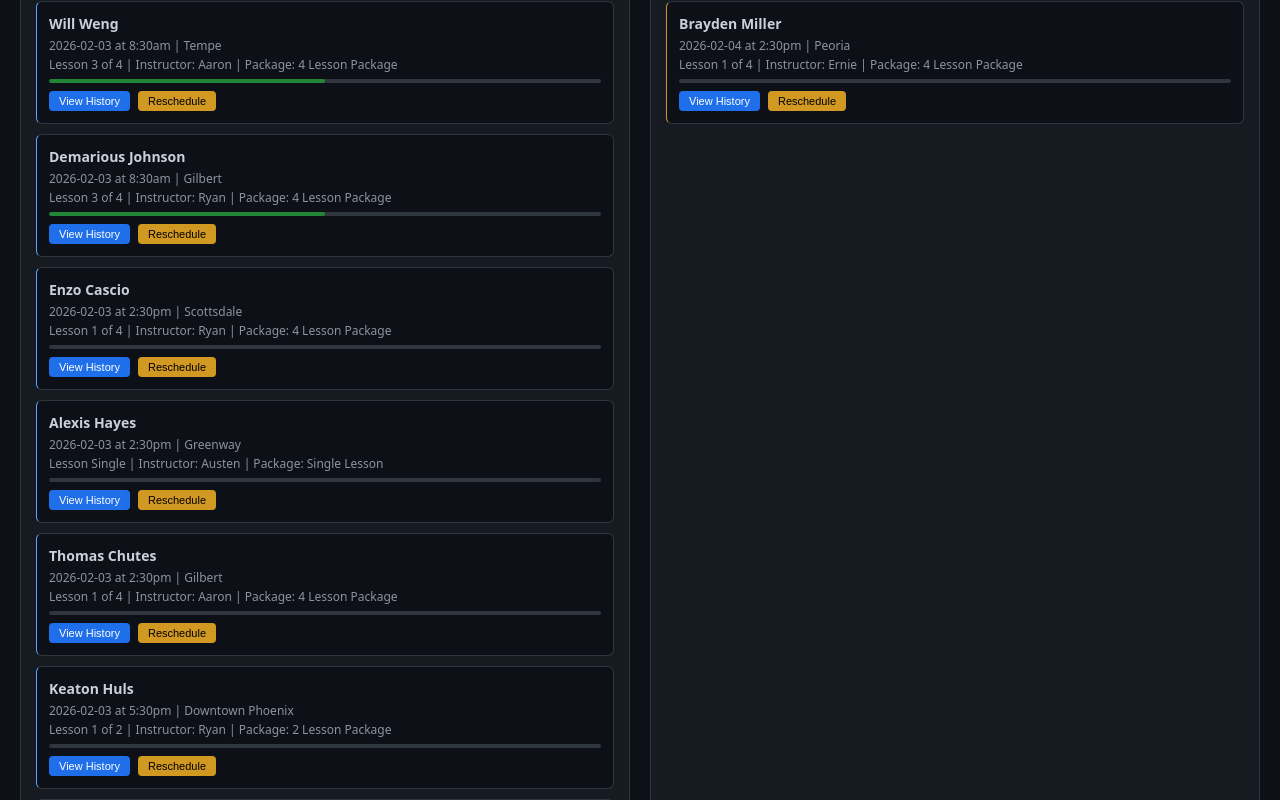
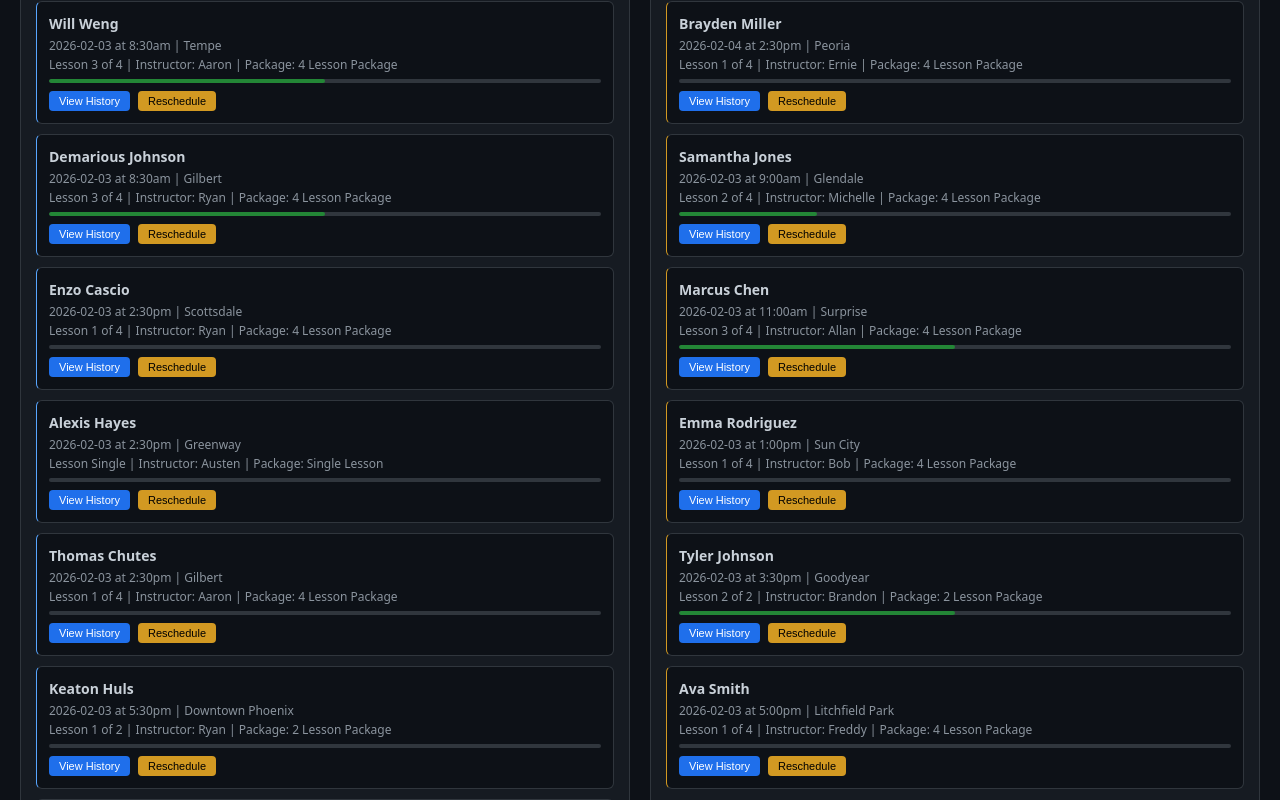
Before and after one commit to austendvds-boop/tronbot, a Next.js app in the folder assistant-board/: page /acuity in a window 1280 px wide. Shown: the part 460-1260 px from the top of the page. Built offline with nearby package versions, Linux system fonts and the light colour scheme.

Commit message:
Add all Dad's instructors to dashboard

```diff
--- a/assistant-board/pages/acuity.js
+++ b/assistant-board/pages/acuity.js
@@ -85,6 +85,53 @@ export default function AcuityDashboard() {
         { date: '2026-02-04', time: '2:30pm', instructor: 'Ernie', location: 'Peoria', lessonNum: 1 }
       ],
       remaining: 3
+    },
+    'Samantha Jones': {
+      package: '4 Lesson Package',
+      completed: [
+        { date: '2026-01-25', time: '9:00am', instructor: 'Michelle', location: 'Glendale', lessonNum: 1, notes: 'First lesson, basics' }
+      ],
+      upcoming: [
+        { date: '2026-02-03', time: '9:00am', instructor: 'Michelle', location: 'Glendale', lessonNum: 2 }
+      ],
+      remaining: 2
+    },
+    'Marcus Chen': {
+      package: '4 Lesson Package',
+      completed: [
+        { date: '2026-01-18', time: '11:00am', instructor: 'Allan', location: 'Surprise', lessonNum: 1, notes: 'Parking practice' },
+        { date: '2026-01-25', time: '11:00am', instructor: 'Allan', location: 'Surprise', lessonNum: 2, notes: 'Highway driving' }
+      ],
+      upcoming: [
+        { date: '2026-02-03', time: '11:00am', instructor: 'Allan', location: 'Surprise', lessonNum: 3 }
+      ],
+      remaining: 1
+    },
+    'Emma Rodriguez': {
+      package: '4 Lesson Package',
+      completed: [],
+      upcoming: [
+        { date: '2026-02-03', time: '1:00pm', instructor: 'Bob', location: 'Sun City', lessonNum: 1 }
+      ],
+      remaining: 3
+    },
+    'Tyler Johnson': {
+      package: '2 Lesson Package',
+      completed: [
+        { date: '2026-01-28', time: '3:30pm', instructor: 'Brandon', location: 'Goodyear', lessonNum: 1, notes: 'City driving' }
+      ],
+      upcoming: [
+        { date: '2026-02-03', time: '3:30pm', instructor: 'Brandon', location: 'Goodyear', lessonNum: 2 }
+      ],
+      remaining: 0
+    },
+    'Ava Smith': {
+      package: '4 Lesson Package',
+      completed: [],
+      upcoming: [
+        { date: '2026-02-03', time: '5:00pm', instructor: 'Freddy', location: 'Litchfield Park', lessonNum: 1 }
+      ],
+      remaining: 3
     }
   };
 
@@ -125,7 +172,12 @@ export default function AcuityDashboard() {
           { id: '7', student: 'Lily Vaughan', time: '5:30pm', instructor: 'Aaron', lesson: '1 of ?', location: 'Gilbert', date: '2026-02-03' }
         ],
         dad: [
-          { id: '8', student: 'Brayden Miller', time: '2:30pm', instructor: 'Ernie', lesson: '1 of 4', location: 'Peoria', date: '2026-02-04' }
+          { id: '8', student: 'Brayden Miller', time: '2:30pm', instructor: 'Ernie', lesson: '1 of 4', location: 'Peoria', date: '2026-02-04' },
+          { id: '9', student: 'Samantha Jones', time: '9:00am', instructor: 'Michelle', lesson: '2 of 4', location: 'Glendale', date: '2026-02-03' },
+          { id: '10', student: 'Marcus Chen', time: '11:00am', instructor: 'Allan', lesson: '3 of 4', location: 'Surprise', date: '2026-02-03' },
+          { id: '11', student: 'Emma Rodriguez', time: '1:00pm', instructor: 'Bob', lesson: '1 of 4', location: 'Sun City', date: '2026-02-03' },
+          { id: '12', student: 'Tyler Johnson', time: '3:30pm', instructor: 'Brandon', lesson: '2 of 2', location: 'Goodyear', date: '2026-02-03' },
+          { id: '13', student: 'Ava Smith', time: '5:00pm', instructor: 'Freddy', lesson: '1 of 4', location: 'Litchfield Park', date: '2026-02-03' }
         ]
       };
 
```
